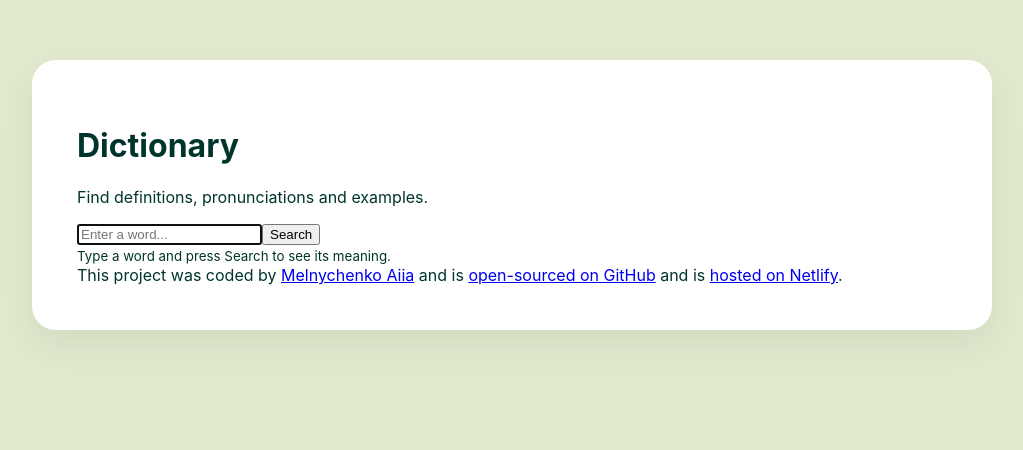
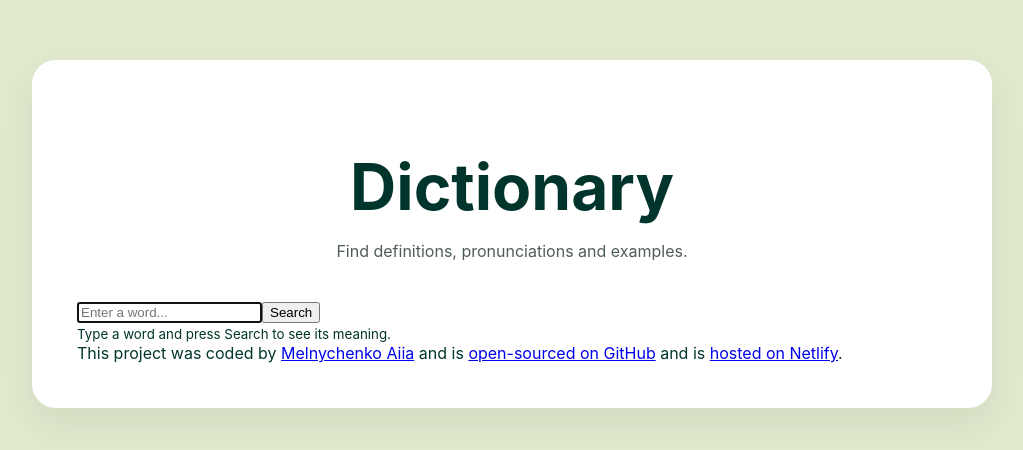
Before and after one commit to MelAiia/dictionary-react-app, a React (Vite) app: page / in a window 1280 px wide. Shown: the top 450 px of the page, without its empty margins (128-1151 px from the left). Built offline with nearby package versions, Linux system fonts and the light colour scheme.

Commit message:
added header css

```diff
--- a/src/App.css
+++ b/src/App.css
@@ -6,3 +6,18 @@
   padding: 45px;
   box-shadow: 0 15px 40px rgba(1, 53, 44, 0.08);
 }
+
+.Header {
+  text-align: center;
+}
+
+.Header h1 {
+  font-size: 64px;
+  margin-bottom: 10px;
+  color: var(--dark);
+}
+
+.Header p {
+  color: var(--text);
+  margin-bottom: 40px;
+}
```
